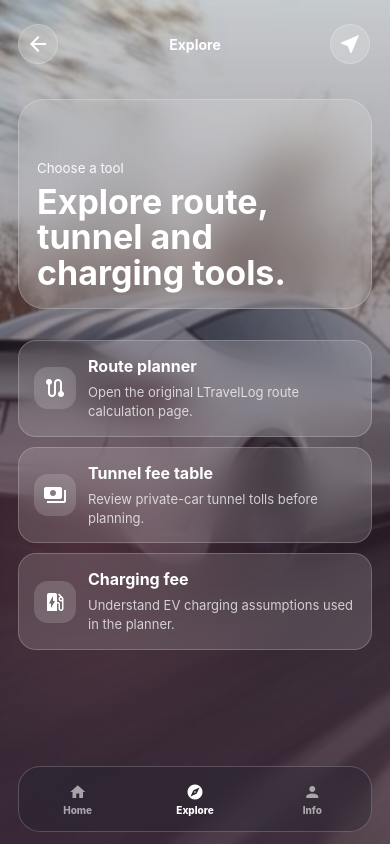
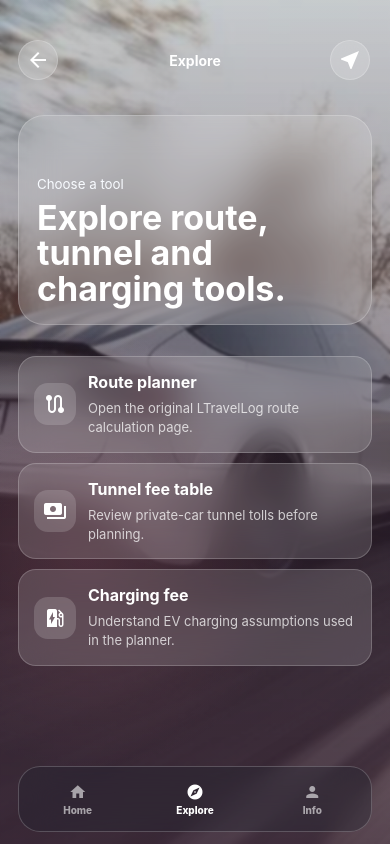
Before and after one commit to lincolntam/LtravelLog, a plain HTML site: page explore.html in a window 390 px wide. Drawn offline with Linux system fonts and the light colour scheme.

Commit message:
Lower home foreground v0.55.1

```diff
--- a/home-style.css
+++ b/home-style.css
@@ -564,7 +564,7 @@ button { cursor: pointer; }
     }
 
     .home-content {
-        padding-top: calc(24px + env(safe-area-inset-top));
+        padding-top: calc(40px + env(safe-area-inset-top));
         padding-bottom: calc(100px + env(safe-area-inset-bottom));
     }
 }
```
Also changed, not shown: home.html (+1 -1 lines).
